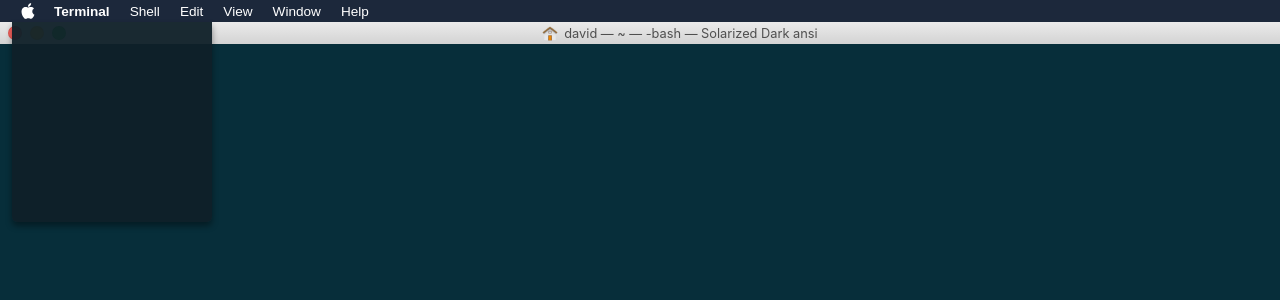
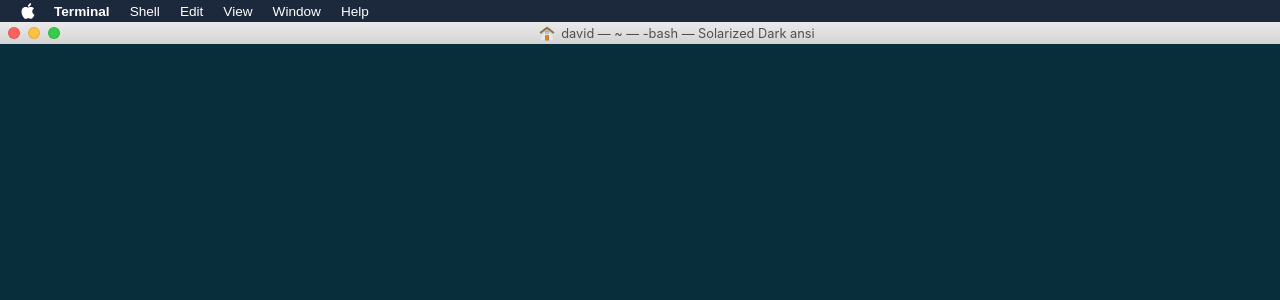
Before and after one commit to Phaze1D/Interactive-Resume, a React app: page / in a window 1280 px wide. Shown: the top 300 px of the page. Built offline with nearby package versions, Linux system fonts and the light colour scheme.

Commit message:
Resized the button list

```diff
--- a/src/components/MenuBar/MenuBar.jsx
+++ b/src/components/MenuBar/MenuBar.jsx
@@ -15,7 +15,7 @@ export default class MenuBar extends React.Component{
         <nav className='mac-menu-bar'>
           <button className='menu-item icon'>
             <img id='apple-logo' src={require('../../../images/apple_logo.svg')} alt='Apple Logo'/>
-            <AppleMenu/>
+
           </button>
 
           <button className='menu-item main'>
--- a/src/components/MenuBar/MenuBar.sass
+++ b/src/components/MenuBar/MenuBar.sass
@@ -56,8 +56,8 @@
 
   li
     position: relative
-    height: 14px
-    width: 14px
+    height: 12px
+    width: 12px
     margin: 0 4px
 
   button
@@ -65,8 +65,9 @@
     border: none
     border-radius: 50%
     border: 1px solid rgba(0, 0, 0, 0.1)
-    height: 14px
-    width: 14px
+    height: 100%
+    width: 100%
+    padding: 0
     outline: none
 
   div
@@ -78,7 +79,7 @@
     top: 0px
     left: 0px
     background-repeat: no-repeat
-    background-position: 4px center
+    background-position: center center
     &:active
       background-color: rgba(0,0,0,0.3)
 
```
